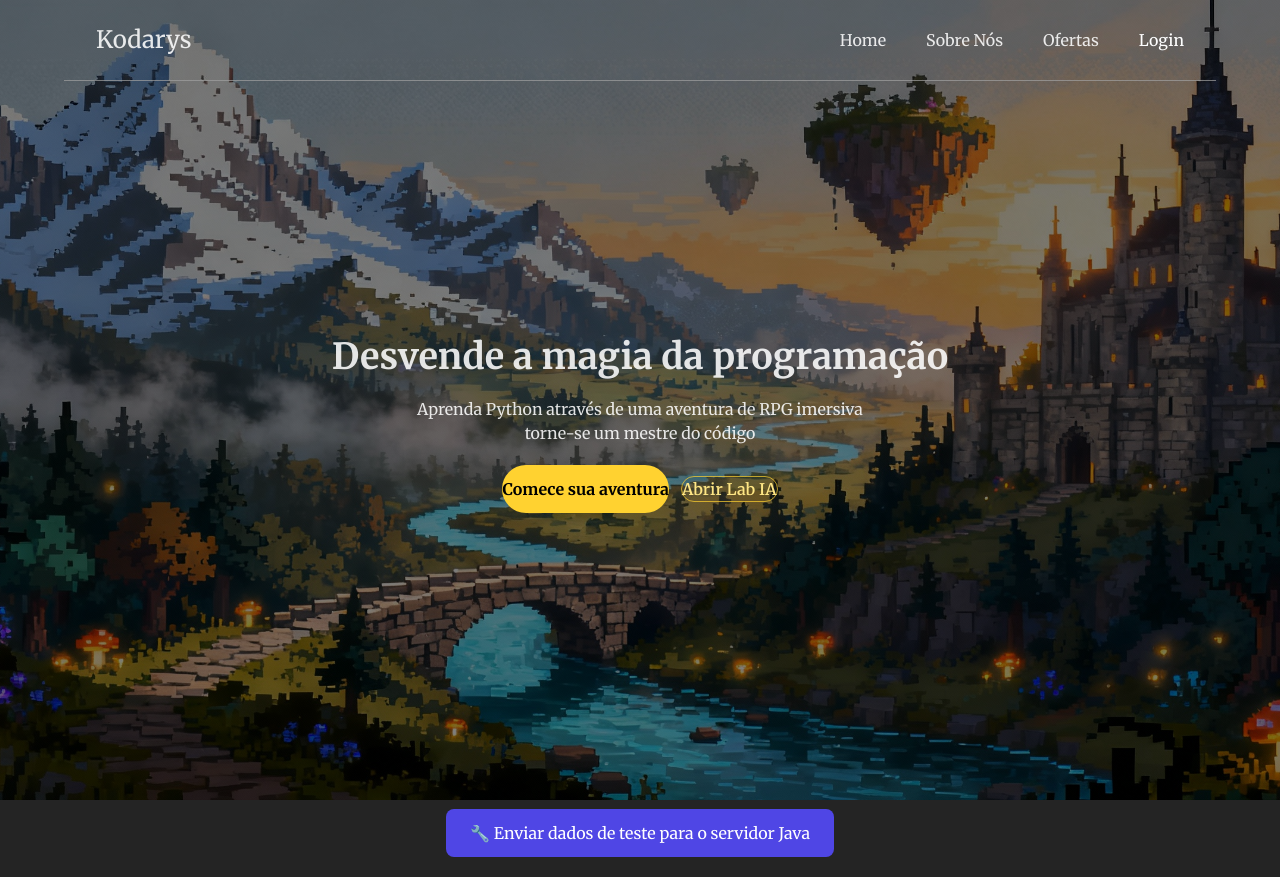
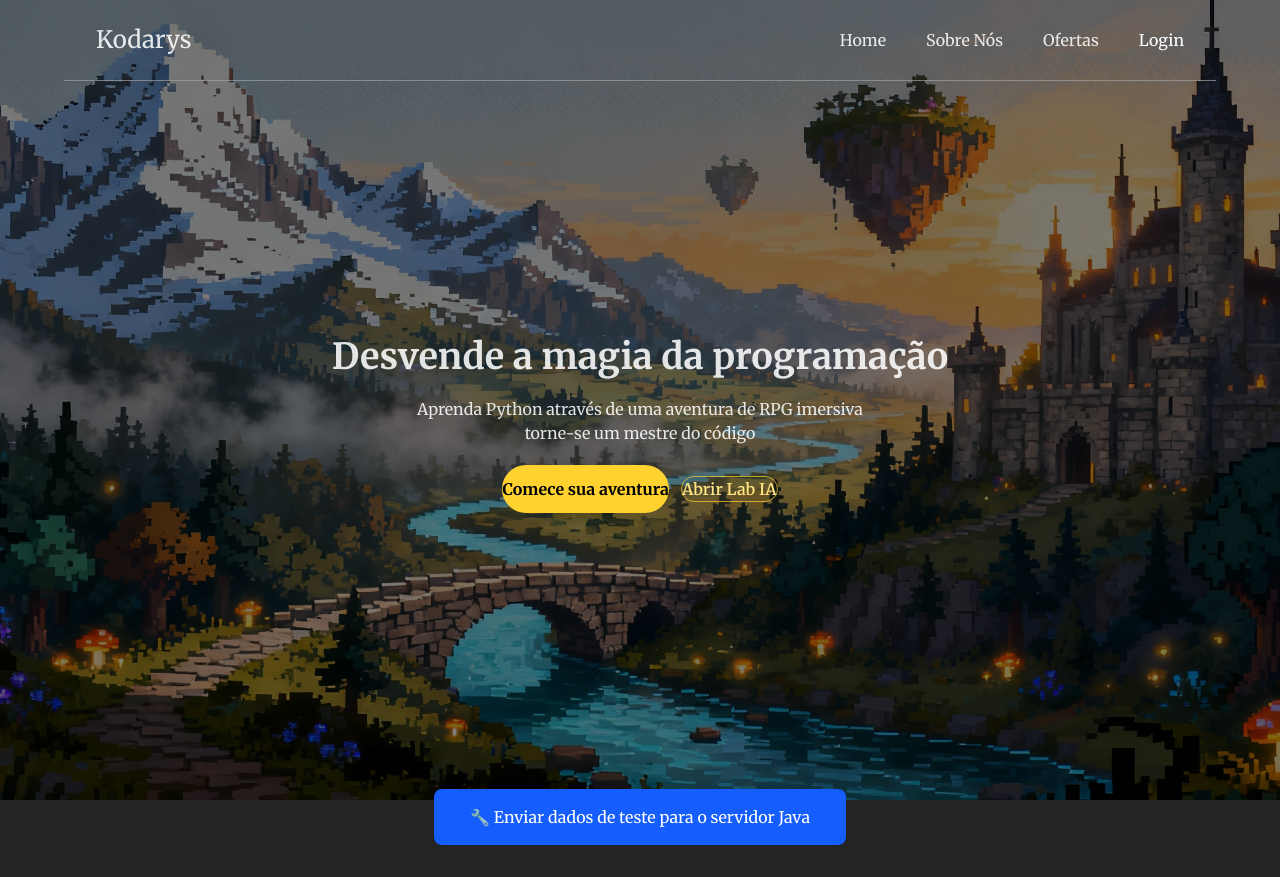
Before and after one commit to juao1234/PI4-Kodarys, a React (Vite) app in the folder frontend/: page / in a window 1280 px wide. Built offline with nearby package versions, Linux system fonts and the light colour scheme.

Commit message:
Removed peer dependencies and refactored test button styling to use Tailwind classes

```diff
--- a/frontend/src/pages/HomePage.tsx
+++ b/frontend/src/pages/HomePage.tsx
@@ -40,19 +40,7 @@ export default function HomePage() {
 
         {/* 🔵 Botão de teste */}
         <div style={{ padding: "20px", textAlign: "center" }}>
-          <button
-            onClick={enviarDadosTeste}
-            style={{
-              backgroundColor: "#4f46e5",
-              color: "white",
-              padding: "12px 24px",
-              borderRadius: "8px",
-              fontSize: "16px",
-              cursor: "pointer",
-              border: "none",
-              marginTop: "20px"
-            }}
-          >
+          <button onClick={enviarDadosTeste} className="text-white bg-blue-600 rounded-lg mt-4 !px-9 !py-4 cursor-pointer hover:bg-blue-700 hover:shadow-md hover:shadow-blue-800">
             🔧 Enviar dados de teste para o servidor Java
           </button>
         </div>
```
Also changed, not shown: 1 other file (tests, documents, lock files or other folders).
